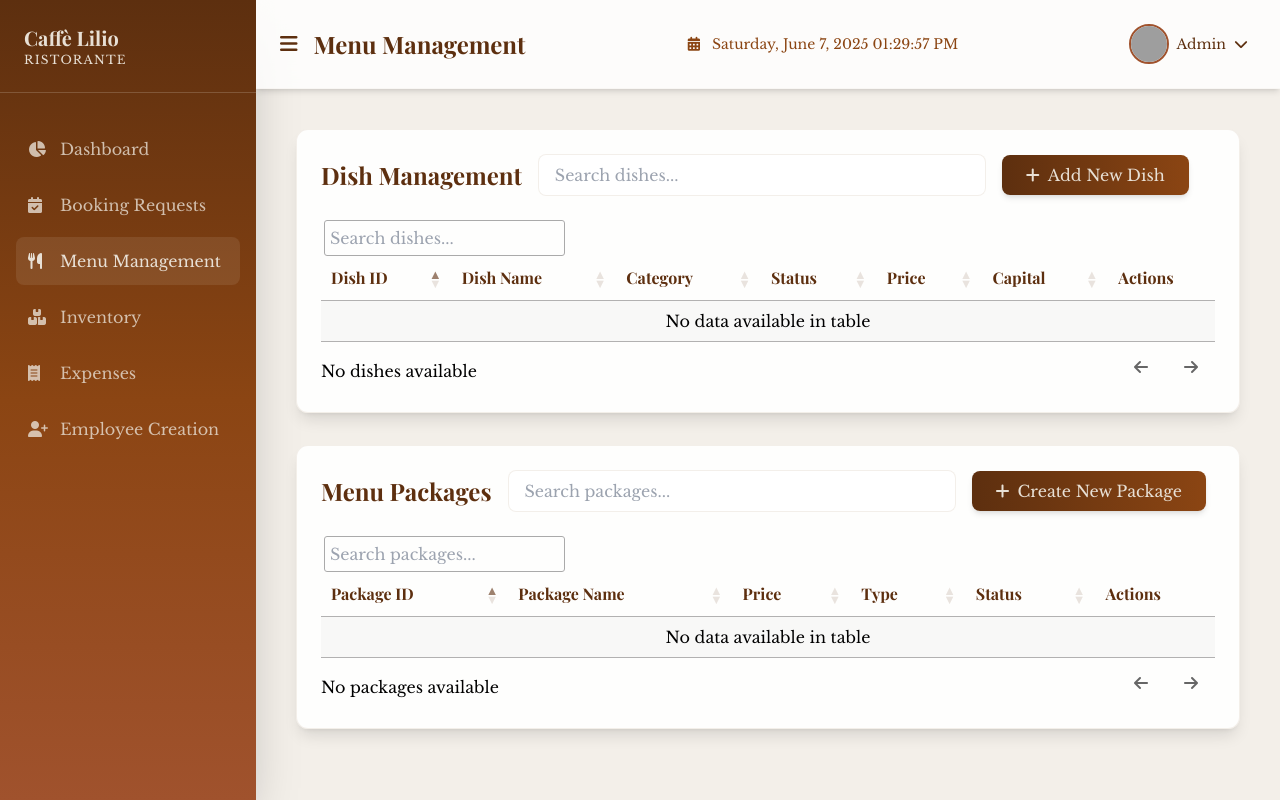
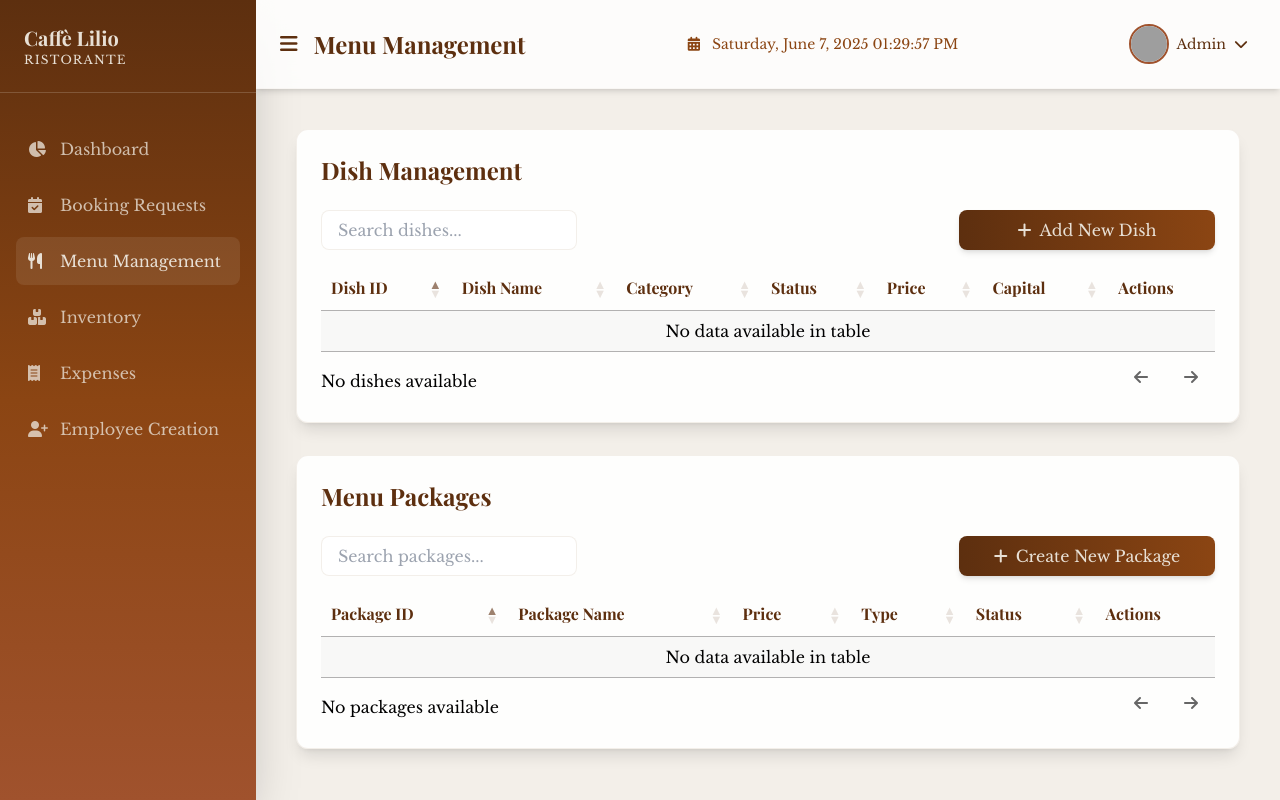
Before and after one commit to wisel-ctrl/bilogsystem, a PHP site: page /admin/admin_menu.php in a window 1280 px wide. Run offline with PHP 8.4, Linux system fonts and the light colour scheme; data that the repository does not hold is empty; some libraries are stand-ins or nearby versions; grey boxes are pictures that could not be loaded.

Commit message:
Update admin_menu.php

```diff
--- a/admin/admin_menu.php
+++ b/admin/admin_menu.php
@@ -222,18 +222,18 @@
                 <!-- Menu Management Section -->
                 <div class="dashboard-card fade-in bg-white/90 backdrop-blur-md rounded-xl shadow-lg p-6 mb-8">
                     <div class="flex items-center justify-between mb-6">
-                        <div class="flex items-center space-x-4 flex-1">
                         <h3 class="text-2xl font-bold text-deep-brown font-playfair">Dish Management</h3>
-                            <div class="flex-1 max-w-md">
-                                <div class="relative">
-                                    <input type="text" id="menu-search" class="w-full px-4 py-2 border border-warm-cream/50 rounded-lg focus:ring-2 focus:ring-accent-brown focus:border-transparent bg-white/50 backdrop-blur-sm font-baskerville" placeholder="Search dishes...">
-                                </div>
-                            </div>
-                            <button id="add-dish-btn" class="bg-gradient-to-r from-deep-brown to-rich-brown hover:from-rich-brown hover:to-deep-brown text-warm-cream px-6 py-2 rounded-lg transition-all duration-200 flex items-center space-x-2 shadow-md hover:shadow-lg transform hover:-translate-y-0.5">
+                    </div>
+
+                    <!-- Menu Table Controls -->
+                    <div class="flex justify-between items-center mb-4">
+                        <div class="w-64">
+                            <input type="text" id="menu-search" class="w-full h-10 px-4 border border-warm-cream/50 rounded-lg focus:ring-2 focus:ring-accent-brown focus:border-transparent bg-white/50 backdrop-blur-sm font-baskerville" placeholder="Search dishes...">
+                        </div>
+                        <button id="add-dish-btn" class="w-64 h-10 bg-gradient-to-r from-deep-brown to-rich-brown hover:from-rich-brown hover:to-deep-brown text-warm-cream rounded-lg transition-all duration-200 flex items-center justify-center space-x-2 shadow-md hover:shadow-lg">
                             <i class="fas fa-plus"></i>
                             <span class="font-baskerville">Add New Dish</span>
                         </button>
-                        </div>
                     </div>
 
                     <!-- Menu Table -->
@@ -259,18 +259,18 @@
 
                 <div class="dashboard-card fade-in bg-white/90 backdrop-blur-md rounded-xl shadow-lg p-6 mt-8">
                     <div class="flex items-center justify-between mb-6">
-                        <div class="flex items-center space-x-4 flex-1">
                         <h3 class="text-2xl font-bold text-deep-brown font-playfair">Menu Packages</h3>
-                            <div class="flex-1 max-w-md">
-                                <div class="relative">
-                                    <input type="text" id="packages-search" class="w-full px-4 py-2 border border-warm-cream/50 rounded-lg focus:ring-2 focus:ring-accent-brown focus:border-transparent bg-white/50 backdrop-blur-sm font-baskerville" placeholder="Search packages...">
-                                </div>
-                            </div>
-                            <button id="add-package-btn" class="bg-gradient-to-r from-deep-brown to-rich-brown hover:from-rich-brown hover:to-deep-brown text-warm-cream px-6 py-2 rounded-lg transition-all duration-200 flex items-center space-x-2 shadow-md hover:shadow-lg transform hover:-translate-y-0.5">
+                    </div>
+
+                    <!-- Package Table Controls -->
+                    <div class="flex justify-between items-center mb-4">
+                        <div class="w-64">
+                            <input type="text" id="packages-search" class="w-full h-10 px-4 border border-warm-cream/50 rounded-lg focus:ring-2 focus:ring-accent-brown focus:border-transparent bg-white/50 backdrop-blur-sm font-baskerville" placeholder="Search packages...">
+                        </div>
+                        <button id="add-package-btn" class="w-64 h-10 bg-gradient-to-r from-deep-brown to-rich-brown hover:from-rich-brown hover:to-deep-brown text-warm-cream rounded-lg transition-all duration-200 flex items-center justify-center space-x-2 shadow-md hover:shadow-lg">
                             <i class="fas fa-plus"></i>
                             <span class="font-baskerville">Create New Package</span>
                         </button>
-                        </div>
                     </div>
 
                     <!-- Packages Table -->
@@ -1061,9 +1061,10 @@
         $(document).ready(function() {
             var table = $('#menu-table').DataTable({
                 responsive: true,
-                dom: '<"flex items-center justify-between"f>rt<"flex items-center justify-between"ip>',
+                dom: 'rt<"flex items-center justify-between"ip>',
                 lengthChange: false,
                 pageLength: 10,
+                searching: true,
                 ajax: {
                     url: 'menu_handlers/get_dishes.php',
                     type: 'GET',
@@ -1575,9 +1576,10 @@
         $(document).ready(function() {
             var packagesTable = $('#packages-table').DataTable({
                 responsive: true,
-                dom: '<"flex items-center justify-between"f>rt<"flex items-center justify-between"ip>',
+                dom: 'rt<"flex items-center justify-between"ip>',
                 lengthChange: false,
                 pageLength: 10,
+                searching: true,
                 ajax: {
                     url: 'menu_handlers/get_packages.php',
                     type: 'GET',
```
Lines whose indentation alone changed are shown as unchanged.
